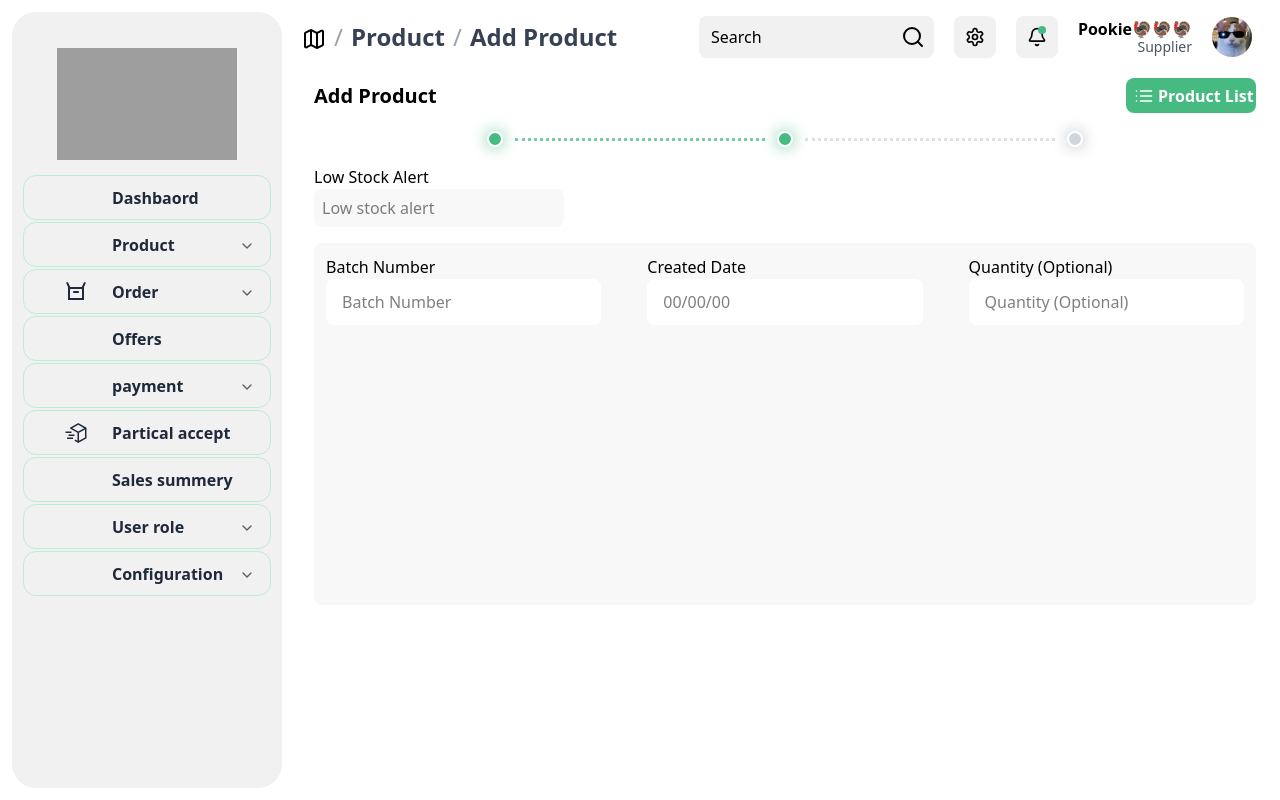
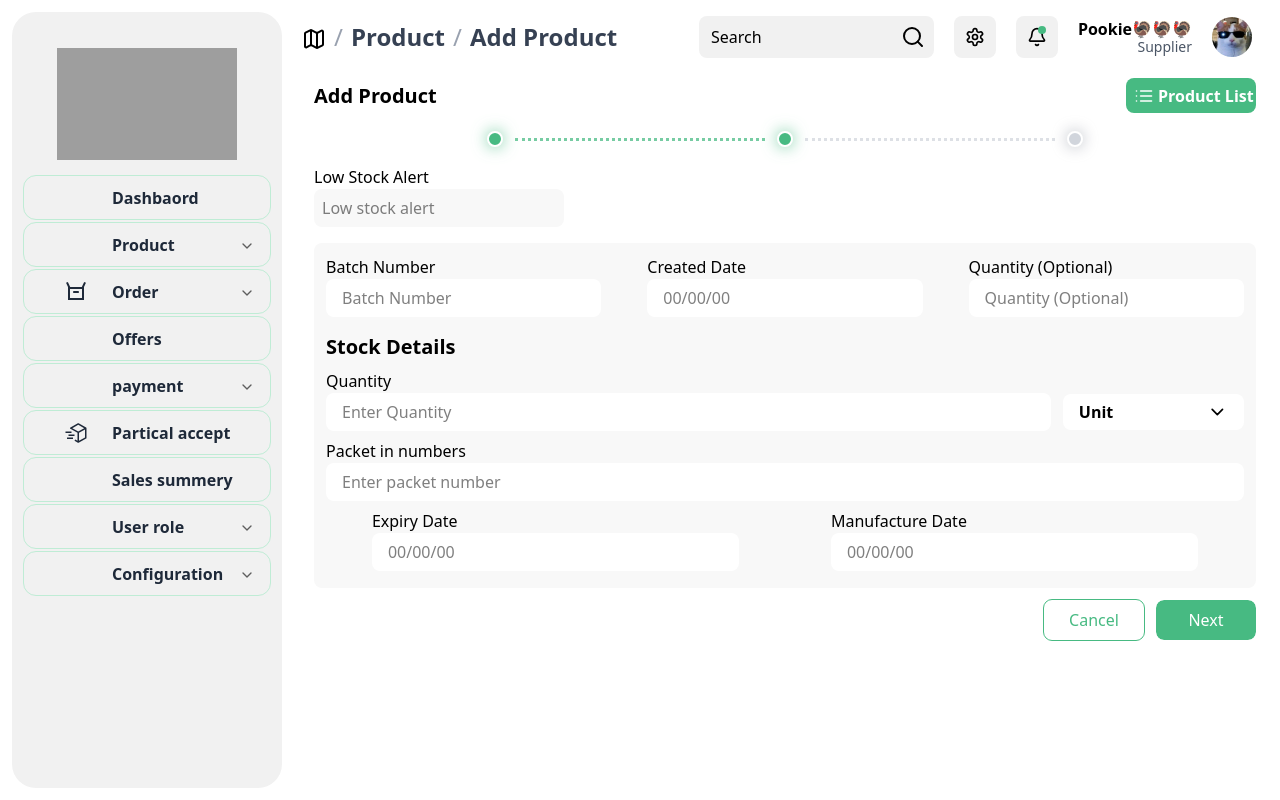
Before and after one commit to yrfean/Ecommerce-supplier-part, a React (Vite) app: page /product/add-product in a window 1280 px wide. Built offline with nearby package versions, Linux system fonts and the light colour scheme; grey boxes are pictures that could not be loaded; some icons are missing.

Commit message:
add pd 3 completed

```diff
--- a/src/components/DropDown.jsx
+++ b/src/components/DropDown.jsx
@@ -1,12 +1,12 @@
 import { useState } from "react";
 import { ChevronDown } from "lucide-react";
 
-const DropDown = ({ setValue,  options, placeholder }) => {
+const DropDown = ({ setValue,  options, placeholder,bg }) => {
   const [isDown, setIsDown] = useState(false);
   const [chosen, setChosen] = useState(false);
 
   return (
-    <div className="relative  w-full bg-[#F6FBF8] h-[50px] rounded-lg">
+    <div className={`relative  w-full ${bg} h-full rounded-lg `}>
       <div
         onClick={() => setIsDown((prev) => !prev)}
         className="flex items-center w-full justify-between px-4 py-1 h-full cursor-pointer"
@@ -17,7 +17,9 @@ const DropDown = ({ setValue,  options, placeholder }) => {
         />
       </div>
       {isDown && (
-        <div className="absolute top-full h-[120px overflow-x-hidden custom-scrollbar overflow-y-scroll left-0 w-full bg-[#F6FBF8] shadow-md z-10">
+        <div
+          className={`absolute top-full overflow-x-hidden custom-scrollbar overflow-y-scroll left-0 w-full ${bg} shadow-md z-10`}
+        >
           {options.map((opt, index) => (
             <p
               key={index}
--- a/src/index.css
+++ b/src/index.css
@@ -24,7 +24,7 @@
 }
 
 ::-webkit-scrollbar-thumb {
-  background-color: #47BA82; /* your green color */
+  background-color: #47BA82;
   border-radius: 9999px;
   border: 2px solid transparent;
   background-clip: content-box;
--- a/src/pages/product/products list/pages/add product/component/AddProductInput.jsx
+++ b/src/pages/product/products list/pages/add product/component/AddProductInput.jsx
@@ -2,7 +2,7 @@ import React from 'react'
 
 const AddProductInput = ({label,placeholder}) => {
   return (
-    <div className='w-full h-[46px]'>
+    <div className='w-full h-[57]px'>
       <p className="font-medium">{label}</p>
       <input
         type="text"
--- a/src/pages/product/products list/pages/add product/component/PageProgressBar.jsx
+++ b/src/pages/product/products list/pages/add product/component/PageProgressBar.jsx
@@ -15,7 +15,7 @@ const PageProgressBar = ({ pageNumber, setPage }) => {
       {/* round */}
       <div
         onClick={() => {
-          if (pageNumber > 2) setpage(2);
+          if (pageNumber > 2) setPage(2);
         }}
         className={`w-4 h-4 rounded-full border-2 border-white ${
           pageNumber >= 2
--- a/src/pages/product/products list/pages/add product/pages/AddPd2.jsx
+++ b/src/pages/product/products list/pages/add product/pages/AddPd2.jsx
@@ -1,6 +1,10 @@
 import React from "react";
 import Input from "../../../../../../components/Input";
 import AddProductInput from "../component/AddProductInput";
+import DropDown from "../../../../../../components/DropDown";
+import { Plus } from "lucide-react";
+
+const quantites = ["Kg", "g"];
 
 const AddPd2 = ({ setPage }) => {
   return (
@@ -17,9 +21,10 @@ const AddPd2 = ({ setPage }) => {
       </div>
 
       {/* body div */}
-      <div className="bg-[#F8F8F8] p-3 w-full h-[362px] rounded-lg">
+      <div className="bg-[#F8F8F8] p-3 w-full }
+      h-[345px] rounded-lg overflow-auto custom-scrollba">
         {/* batchnumber/createddate/quantity(optional) */}
-        <div className="flex justify-between">
+        <div className="flex justify-between ">
           <div className="w-[30%]">
             <AddProductInput
               label={"Batch Number"}
@@ -27,10 +32,7 @@ const AddPd2 = ({ setPage }) => {
             />
           </div>
           <div className="w-[30%]">
-            <AddProductInput
-              label={"Created Date"}
-              placeholder={"00/00/00"}
-            />
+            <AddProductInput label={"Created Date"} placeholder={"00/00/00"} />
           </div>
           <div className="w-[30%]">
             <AddProductInput
@@ -42,7 +44,56 @@ const AddPd2 = ({ setPage }) => {
 
         {/* Stock details */}
         <div>
-
+          <h1 className="text-xl mt-4 mb-2 font-semibold">Stock Details</h1>
+          {/* unit/quantity */}
+          <div className="flex gap-3 items-center">
+            <div className="w-4/5">
+              <AddProductInput
+                label={"Quantity"}
+                placeholder={"Enter Quantity"}
+              />
+            </div>
+            <div className="w-1/5 h-[36px] mt-6">
+              <DropDown
+                options={quantites}
+                placeholder={"Unit"}
+                bg={"bg-white"}
+              />
+            </div>
+          </div>
+          {/* packet in numbers */}
+          <div className="mt-2">
+            <AddProductInput
+              label={"Packet in numbers"}
+              placeholder={"Enter packet number"}
+            />
+          </div>
+          {/* expry / manufacture date */}
+          <div className="w-full flex justify-around mt-2">
+            <div className="w-[40%]">
+              <AddProductInput label={"Expiry Date"} placeholder={"00/00/00"} />
+            </div>
+            <div className="w-[40%]">
+              <AddProductInput
+                label={"Manufacture Date"}
+                placeholder={"00/00/00"}
+              />
+            </div>
+          </div>
+          <div className="flex justify-end mt-5">
+            <div className="text-white flex cursor-pointer items-center px-3 gap-1 font-semibold bg-[#354A5F] rounded-lg h-[40px]">
+              <Plus />
+              <p>Add Next unit</p>
+            </div>
+          </div>
+        </div>
+      </div>
+      <div className="w-full flex justify-end gap-3 mt-3">
+        <div className="h-[40px] w-[100px] outline cursor-pointer text-center pt-2 outline-[#47BA82] text-[#47BA82] rounded-lg">
+          Cancel
+        </div>
+        <div onClick={()=>setPage(3)} className="h-[40px] outline w-[100px] cursor-pointer text-center pt-2 bg-[#47BA82] hover:bg-[#3DA372] transition-all duration-300 text-white rounded-lg">
+          Next
         </div>
       </div>
     </div>
```
